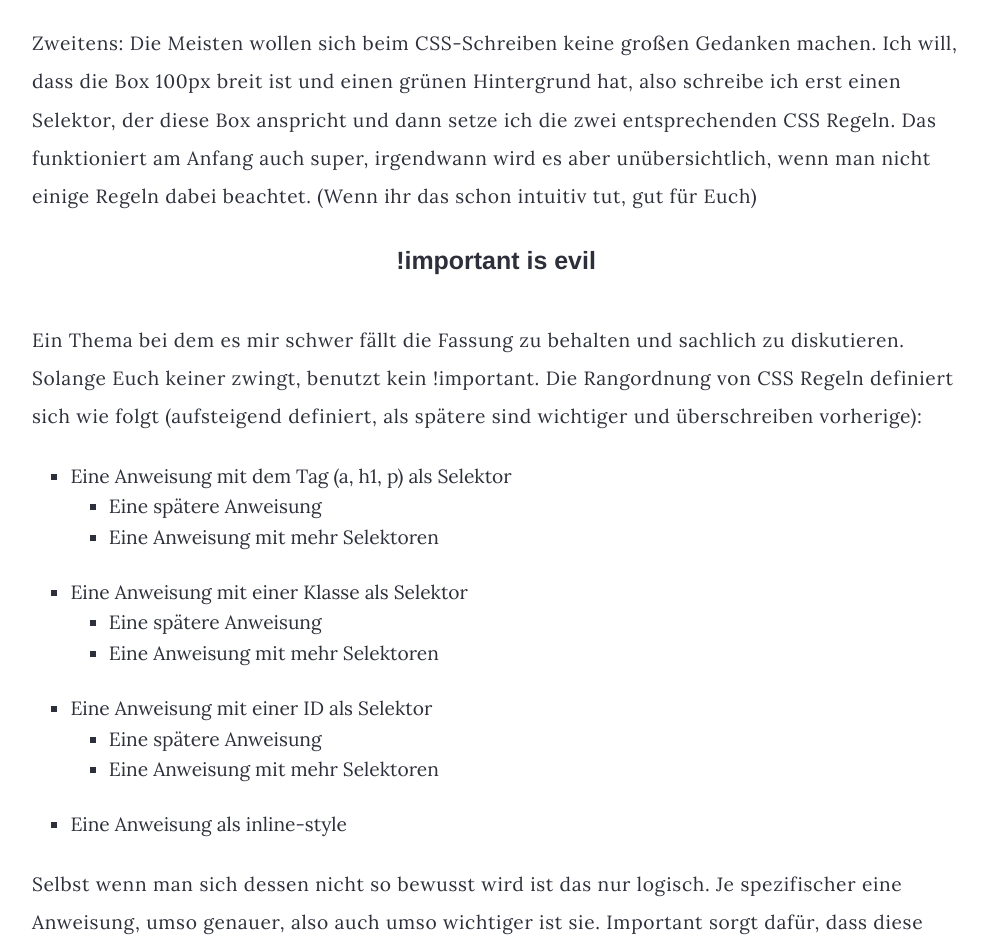
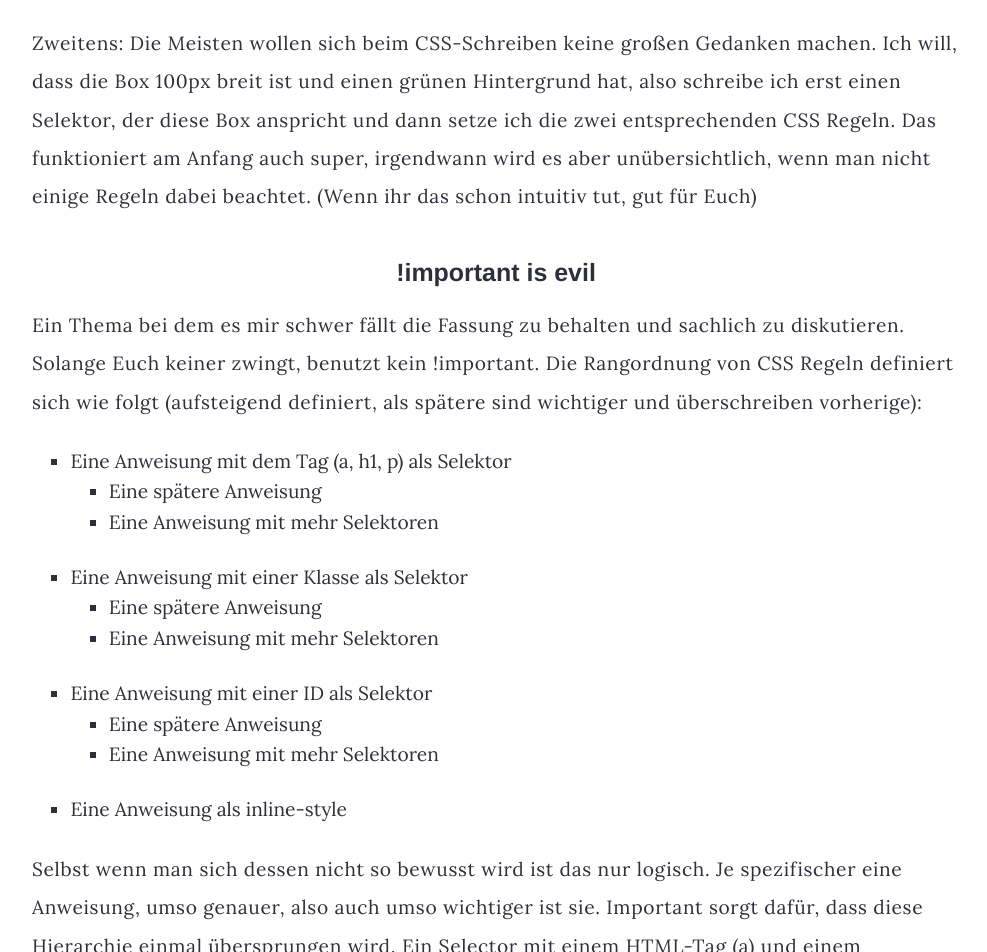
Before and after one commit to fvosberg/fvosberg.github.io, a Jekyll site: the page built from _posts/2015-12-01-css-the-right-way.md, in a window 1280 px wide. Shown: the part 899-1851 px from the top of the page, without its empty margins (144-1131 px from the left). Built offline with Jekyll 4.4.1, drawn with Linux system fonts in a browser that asks for light colours; nearby versions of some CDN libraries; comment, search, counter and statistics services are not loaded.

Commit message:
headline style fix and new link hover style

```diff
--- a/styles/main.scss
+++ b/styles/main.scss
@@ -45,14 +45,14 @@
 	font-weight: bold;
 	padding-bottom: 0;
 	border: none;
+	margin-bottom: .5em;
+	margin-top: 1.5em;
 }
 
 h3 {
 	@extend h2;
 
 	font-size: 1em;
-	margin-bottom: .5em;
-	margin-top: 2em;
 }
 
 a {
@@ -60,7 +60,8 @@
 	text-decoration: none;
 	font-style: italic;
 	&:hover {
-		color: rgba(150, 50, 50, 1);
+		color: rgba(230, 50, 50, 1);
+		border-bottom: 1px solid currentColor;
 	}
 }
 
```
